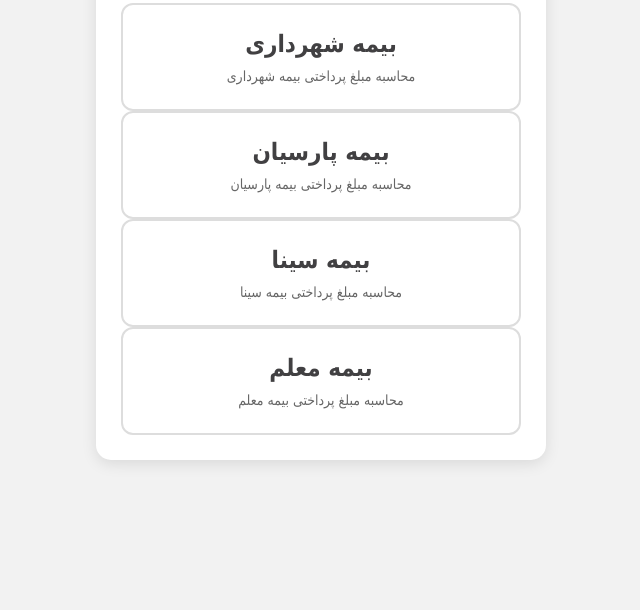
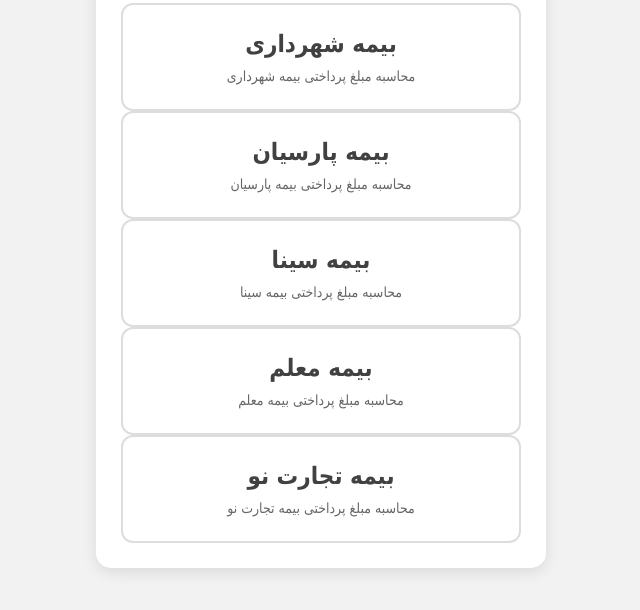
Before and after one commit to proxyn68-hash/calculator-site, a plain HTML site: page index.html in a window 1280 px wide. Shown: the part 156-766 px from the top of the page, without its empty margins (319-959 px from the left). Drawn offline with Linux system fonts and the light colour scheme.

Commit message:
Update index.html

```diff
--- a/index.html
+++ b/index.html
@@ -2,16 +2,29 @@
 <html lang="fa" dir="rtl">
 
 <head>
+
     <meta charset="UTF-8">
-    <title>ماشین حساب بیمه</title>
+
+    <title>
+        ماشین حساب بیمه
+    </title>
+
     <link rel="stylesheet" href="style.css">
+
 </head>
+
 
 <body>
 
+
 <div class="container">
 
-    <h1>ماشین حساب بیمه</h1>
+
+    <h1>
+        ماشین حساب بیمه
+    </h1>
+
+
 
 
     <div class="calculator-card" onclick="location.href='shahrdari.html'">
@@ -25,6 +38,9 @@
         </p>
 
     </div>
+
+
+
 
 
 
@@ -42,6 +58,10 @@
 
 
 
+
+
+
+
     <div class="calculator-card" onclick="location.href='sina.html'">
 
         <h2>
@@ -53,6 +73,10 @@
         </p>
 
     </div>
+
+
+
+
 
 
 
@@ -69,8 +93,31 @@
     </div>
 
 
+
+
+
+
+
+    <div class="calculator-card" onclick="location.href='tejaratno.html'">
+
+        <h2>
+            بیمه تجارت نو
+        </h2>
+
+        <p>
+            محاسبه مبلغ پرداختی بیمه تجارت نو
+        </p>
+
+    </div>
+
+
+
+
+
 </div>
+
 
 </body>
 
+
 </html>
```
